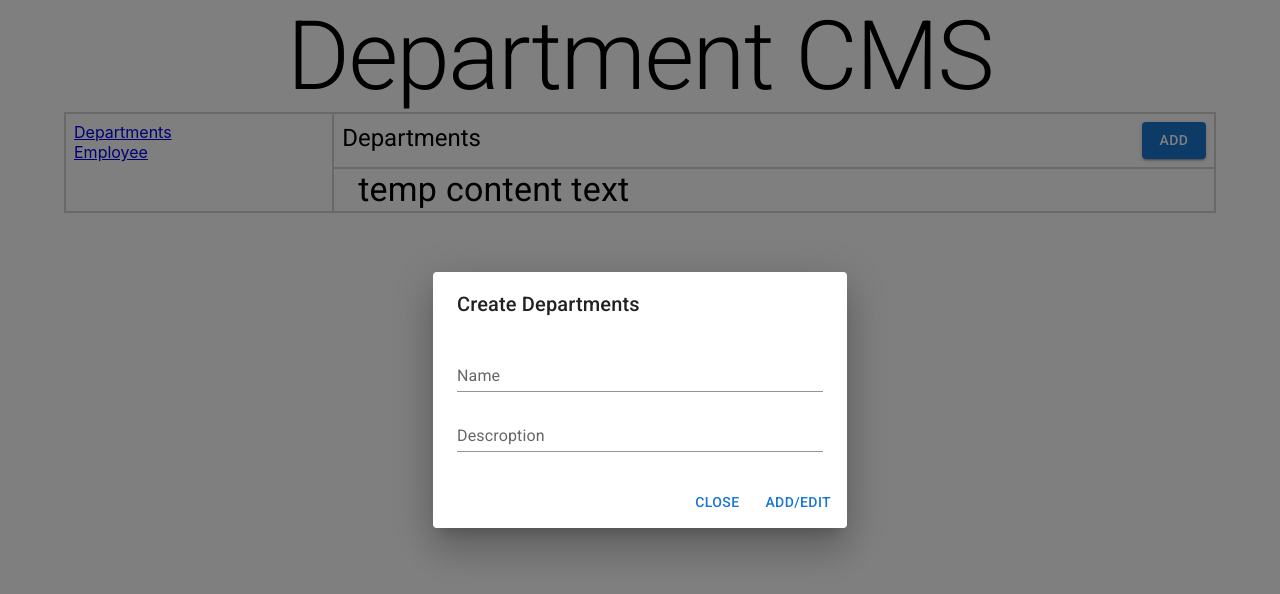
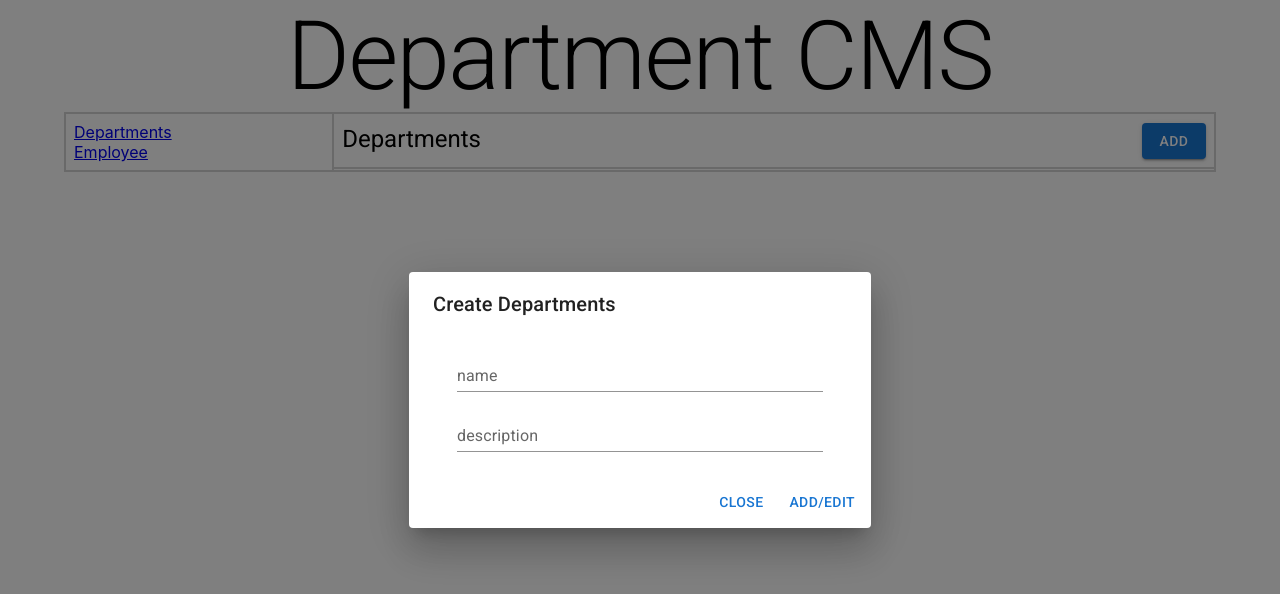
Before and after one commit to AlexanderShirokovExceedTeam/departments-client, a React (Create React App) app: page /departments in a window 1280 px wide. Both pictures are taken after a click on the button "ADD". Shown: the top 594 px of the page. Built offline with nearby package versions, Linux system fonts and the light colour scheme.

Commit message:
[WIP] map all departments/employee

```diff
--- a/src/App.jsx
+++ b/src/App.jsx
@@ -8,7 +8,7 @@ import {
   Container,
   Typography
 } from '@mui/material';
-import MainContainer from './components/main/mainContainer';
+import MainContainer from './components/mainContainer/mainContainer';
 import './App.scss';
 
 const App = () => {
--- a/src/components/contentHeader/contentHeader.jsx
+++ b/src/components/contentHeader/contentHeader.jsx
@@ -1,13 +1,14 @@
 import React from 'react';
-import { useLocation } from 'react-router-dom';
 import {
   Container,
   Typography,
   Button
 } from '@mui/material';
+import RenderEntity from '../renderEntity/renderEntity';
 import './contentHeader.scss';
 
-const ContentHeader = ({ openModal, entity }) => {
+const ContentHeader = ({ openModal, entity, departments, employee }) => {
+  console.log(`departments`, departments)
   return (
     <Container className="content">
       <Container className="content-header">
@@ -22,11 +23,59 @@ const ContentHeader = ({ openModal, entity }) => {
           Add
         </Button>
       </Container>
-      <Container>
-        <Typography variant='h4'>
-          temp content text
-        </Typography>
-      </Container>
+      {
+        departments.map((item, index) => {
+          <Container
+            key={`dep-prop-${index}`}
+          >
+            <Typography>
+              {item.name}
+            </Typography>
+            <Typography>
+              {item.description}
+            </Typography>
+          </Container>
+        })
+      }
+      {/* <Container className="render-entity">
+      {
+        entity === 'Departments' ?
+        departments.map((item, index) => {
+          <Container
+            key={`dep-prop-${index}`}
+          >
+            {
+              item.map(property => {
+                <Typography>
+                  {property}
+                </Typography>
+              })
+            }
+          </Container>
+        }) :
+        entity === 'Employee' ?
+        employee.map((item, index) => {
+          <Container
+          key={`empl-prop-${index}`}
+          >
+            {
+              item.map(property => {
+                <Typography>
+                  {property}
+                </Typography>
+              })
+            }
+          </Container>
+        }) :
+        <>
+        </>
+      }
+    </Container> */}
+      {/* <RenderEntity
+        entity={entity}
+        departments={departments}
+        employee={employee}
+      /> */}
     </Container>
   )
 }
--- a/src/components/main/mainContainer.jsx
+++ /dev/null
@@ -1,33 +0,0 @@
-import React, { useState } from 'react';
-import { Container } from '@mui/material';
-import SideBar from '../sidebar/sideBar';
-import ContentHeader from '../contentHeader/contentHeader';
-import ModalAddEdit from '../modalAddEdit/modalAddEdit';
-import './mainContainer.scss';
-
-const MainContainer = ({ entity }) => {
-  const [openModal, setOpenModal] = useState(false);
-
-  const okHandler = () => {
-    setOpenModal(false);
-  }
-
-  return (
-    <Container className="main-container">
-      <SideBar />
-      <ContentHeader
-        openModal={() => setOpenModal(true)}
-        entity={entity}
-      />
-      <ModalAddEdit
-        openModal={openModal}
-        closeHandler={() => setOpenModal(false)}
-        okHandler={() => okHandler()}
-        modalAction='Create'
-        entity={entity}
-      />
-    </Container>
-  )
-}
-
-export default MainContainer;
--- /dev/null
+++ b/src/components/mainContainer/mainContainer.jsx
@@ -0,0 +1,66 @@
+import React, { useState, useEffect } from 'react';
+import { Container } from '@mui/material';
+import SideBar from '../sidebar/sideBar';
+import ContentHeader from '../contentHeader/contentHeader';
+import ModalAddEdit from '../modalAddEdit/modalAddEdit';
+import './mainContainer.scss';
+
+const MainContainer = ({ entity }) => {
+  const [openModal, setOpenModal] = useState(false);
+  const [departments, setDepartments] = useState([]);
+  const [employee, setEmployee] = useState([]);
+
+  useEffect(() => {
+    if (localStorage.getItem('departments')) {
+      setDepartments(JSON.parse(localStorage.getItem('departments')));
+    }
+    if (localStorage.getItem('employee')) {
+      setEmployee(JSON.parse(localStorage.getItem('employee')));
+    }
+  }, [])
+
+  useEffect(() => {
+    localStorage.setItem('departments', JSON.stringify(departments));
+    // if (departments !== []) {
+    // }
+  }, [departments])
+
+  useEffect(() => {
+    localStorage.setItem('employee', JSON.stringify(employee));
+    // if (employee !== []) {
+    // }
+  }, [employee])
+
+  const okHandler = (entityObject) => {
+    if (entity === 'Departments') {
+      setDepartments([...departments, entityObject]);
+    } else if (entity === 'Employee') {
+      setEmployee([...employee, entityObject]);
+    } else {
+      //  if entity is object
+    }
+    setOpenModal(false);
+  }
+
+  return (
+    <Container className="main-container">
+      <SideBar />
+      <ContentHeader
+        openModal={() => setOpenModal(true)}
+        entity={entity}
+        departments={departments}
+        employee={employee}
+      />
+
+      <ModalAddEdit
+        openModal={openModal}
+        closeHandler={() => setOpenModal(false)}
+        okHandler={okHandler}
+        modalAction='Create'
+        entity={entity}
+      />
+    </Container>
+  )
+}
+
+export default MainContainer;
--- a/src/components/modalAddEdit/modalAddEdit.jsx
+++ b/src/components/modalAddEdit/modalAddEdit.jsx
@@ -6,24 +6,26 @@ import {
   DialogActions,
   DialogContent,
   DialogContentText,
-  DialogTitle
+  DialogTitle,
+  Container
 } from "@mui/material";
 import './modalAddEdit.scss';
 
 const departmentFields = [
-  'Name',
-  'Descroption'
+  'name',
+  'description'
 ];
 
 const employeeFields = [
-  'Email',
-  'Name',
-  'Age',
-  'Position',
-  '_Department'
+  'email',
+  'name',
+  'age',
+  'position',
+  // '_Department'
 ];
 
 const ModalAddEdit = ({ openModal, closeHandler, okHandler, entity, modalAction }) => {
+  const [formObject, setFormObject] = useState(typeof entity !== 'string' ? entity : {});
 
   return (
     <Dialog
@@ -34,6 +36,7 @@ const ModalAddEdit = ({ openModal, closeHandler, okHandler, entity, modalAction
     >
       <DialogTitle>{modalAction} {entity}</DialogTitle>
       <DialogContent>
+        <Container component="form">
           {
             (entity === 'Departments') ?
               departmentFields.map((item, index) =>
@@ -45,6 +48,10 @@ const ModalAddEdit = ({ openModal, closeHandler, okHandler, entity, modalAction
                 type="text"
                 fullWidth
                 variant="standard"
+                onChange={(e) => {
+                  setFormObject({ ...formObject, [item]: e.target.value })
+                  console.log(formObject)
+                }}
               />
             ) :
             employeeFields.map((item, index) =>
@@ -56,13 +63,24 @@ const ModalAddEdit = ({ openModal, closeHandler, okHandler, entity, modalAction
                 type="text"
                 fullWidth
                 variant="standard"
+                onChange={(e) => {
+                  setFormObject({ ...formObject, [item]: e.target.value })
+                  console.log(formObject)
+                }}
               />
             )
           }
+        </Container>
       </DialogContent>
       <DialogActions>
-        <Button onClick={closeHandler}>Close</Button>
-        <Button onClick={okHandler}>Add/Edit</Button>
+        <Button onClick={() => {
+          closeHandler()
+          setFormObject({})
+        }}>Close</Button>
+        <Button onClick={() => {
+          okHandler(formObject)
+          setFormObject({})
+        }}>Add/Edit</Button>
       </DialogActions>
     </Dialog>
   )
--- /dev/null
+++ b/src/components/renderEntity/renderEntity.jsx
@@ -0,0 +1,44 @@
+import React from "react";
+import { Container, Typography } from "@mui/material";
+import './renderEntity.scss';
+
+const RenderEntity = ({ entity, departments, employee }) => {
+  return (
+    <Container className="render-entity">
+      {
+        entity === 'Departments' ?
+        departments.map((item, index) => {
+          <Container
+            key={`dep-prop-${index}`}
+          >
+            {
+              item.map(property => {
+                <Typography>
+                  {property}
+                </Typography>
+              })
+            }
+          </Container>
+        }) :
+        entity === 'Employee' ?
+        employee.map((item, index) => {
+          <Container
+          key={`empl-prop-${index}`}
+          >
+            {
+              item.map(property => {
+                <Typography>
+                  {property}
+                </Typography>
+              })
+            }
+          </Container>
+        }) :
+        <>
+        </>
+      }
+    </Container>
+  )
+}
+
+export default RenderEntity;
```
Also changed, not shown: src/components/mainContainer/mainContainer.scss (renamed from src/components/main/mainContainer.scss), src/components/renderEntity/renderEntity.scss (added). Lines whose indentation alone changed are shown as unchanged.
